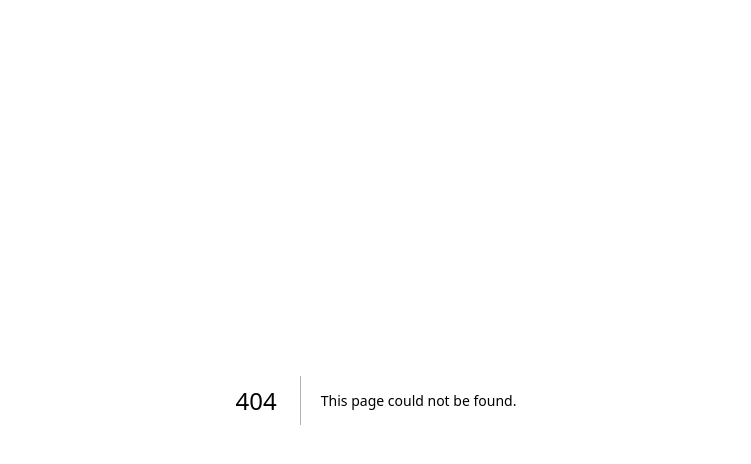
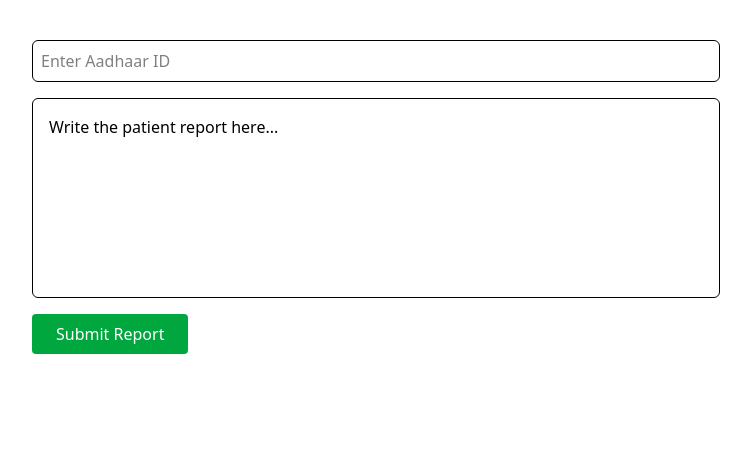
Before and after one commit to Anushka2805/Health_Ease, a Next.js app: page /pro_doc/reports in a window 1280 px wide. Before the commit this address had no page. Shown: the top 464 px of the page, without its empty margins (264-1015 px from the left). Built offline with nearby package versions, Linux system fonts and the light colour scheme.

Commit message:
doctor api

```diff
--- a/app/doctor_register/page.tsx
+++ b/app/doctor_register/page.tsx
@@ -1,3 +1,4 @@
+//app/doctor-register/page.tsx
 "use client";
 import React, { useState, useEffect } from "react";
 import { User, Building2, FileCheck, ArrowLeft, ArrowRight, CheckCircle, Shield, Clock, Award } from "lucide-react";
@@ -66,10 +67,22 @@
   };
 
   const handleSubmit = () => {
-    // This is where you'd actually use the formData
-    console.log('Form submitted:', formData);
-    // Add your submission logic here
-  };
+  console.log('Form submitted:', formData);
+
+  // Save to localStorage
+  localStorage.setItem("doctorProfile", JSON.stringify({
+    firstName: formData.personalInfo.firstName,
+    lastName: formData.personalInfo.lastName,
+    email: formData.personalInfo.email,
+    specialization: formData.professionalInfo.specialization,
+    experience: formData.professionalInfo.experience,
+    bio: formData.professionalInfo.bio,
+  }));
+
+  // Redirect to dashboard (optional)
+  window.location.href = "/pro_doc";
+};
+
 
   return (
     <div className="min-h-screen relative overflow-hidden" style={{ background: 'linear-gradient(135deg, #E7EFC7 0%, #AEC8A4 100%)' }}>
--- a/app/pro_doc/page.tsx
+++ b/app/pro_doc/page.tsx
@@ -1,8 +1,24 @@
+//app/pro_doc/page.tsx
 "use client";
-import React from 'react';
+import React, { useEffect, useState } from 'react';
+import Link from "next/link";
 import { User, Calendar, Clock, Globe, MessageCircle, Users, FileText, Pill, Bell, Search, Settings, LogOut, Activity } from 'lucide-react';
 
 const DoctorDashboard: React.FC = () => {
+  const [doctorData, setDoctorData] = useState<{ firstName: string; lastName: string; email: string; specialization?: string; experience?: string; bio?: string }>({
+    firstName: '',
+    lastName: '',
+    email: '',
+  });
+
+  useEffect(() => {
+    const storedData = localStorage.getItem("doctorProfile");
+    if (storedData) {
+      setDoctorData(JSON.parse(storedData));
+    }
+  }, []);
+
+
   return (
     <div className="min-h-screen bg-gradient-to-br from-[#E7EFC7] via-[#E7EFC7] to-[#AEC8A4]/30">
 
@@ -49,9 +65,12 @@
             <button className="bg-white/60 backdrop-blur text-[#3B3B1A] px-6 py-3 rounded-xl hover:bg-white hover:shadow-md transition-all duration-200 font-medium border border-[#AEC8A4]/20">
               Patients
             </button>
-            <button className="bg-white/60 backdrop-blur text-[#3B3B1A] px-6 py-3 rounded-xl hover:bg-white hover:shadow-md transition-all duration-200 font-medium border border-[#AEC8A4]/20">
-              Reports
-            </button>
+            <Link href="/pro_doc/reports">
+              <button className="bg-white/60 backdrop-blur text-[#3B3B1A] px-6 py-3 rounded-xl hover:bg-white hover:shadow-md transition-all duration-200 font-medium border border-[#AEC8A4]/20">
+                Reports
+              </button>
+            </Link>
+
             <button className="bg-white/60 backdrop-blur text-[#3B3B1A] px-6 py-3 rounded-xl hover:bg-white hover:shadow-md transition-all duration-200 font-medium border border-[#AEC8A4]/20">
               Analytics
             </button>
@@ -68,7 +87,7 @@
 
         {/* Welcome Section */}
         <div className="mb-8">
-          <h2 className="text-4xl font-bold text-[#3B3B1A] mb-2">Good Morning, Dr. Shaivi ☀️</h2>
+          <h2 className="text-4xl font-bold text-[#3B3B1A] mb-2">Good Morning</h2>
           <p className="text-lg text-[#8A784E]/80">Ready to make a difference in your patients lives today</p>
         </div>
 
@@ -161,7 +180,10 @@
               {/* Profile Info */}
               <div className="flex-1 w-full">
                 <div className="text-center lg:text-left mb-8">
-                  <h3 className="text-4xl font-bold text-[#3B3B1A] mb-3">Dr. Shaivi Mehta</h3>
+                  <h3 className="text-4xl font-bold text-[#3B3B1A] mb-3">
+                    Dr. {doctorData.firstName} {doctorData.lastName}
+                  </h3>
+
                   <div className="flex items-center justify-center lg:justify-start gap-3 mb-4">
                     <span className="px-4 py-2 bg-gradient-to-r from-[#AEC8A4] to-[#8A784E] text-white rounded-full text-sm font-medium shadow-lg">
                       Dermatologist
@@ -183,7 +205,7 @@
                       </div>
                       <div className="flex-1">
                         <p className="text-xs text-[#8A784E] font-medium uppercase tracking-wide">Email Address</p>
-                        <p className="font-semibold text-[#3B3B1A] text-sm">dr.shaivi@healthease.com</p>
+                        <p className="text-[#8A784E]/80">{doctorData.email}</p>
                       </div>
                     </div>
 
--- /dev/null
+++ b/app/pro_doc/reports/page.tsx
@@ -0,0 +1,42 @@
+"use client";
+import React, { useState } from "react";
+import { useEditor, EditorContent } from "@tiptap/react";
+import StarterKit from "@tiptap/starter-kit";
+
+export default function ReportsPage() {
+  const [aadhaarId, setAadhaarId] = useState("");
+
+  const editor = useEditor({
+    extensions: [StarterKit],
+    content: "<p>Write the patient report here...</p>",
+  });
+
+  const handleSubmit = () => {
+    const reportHtml = editor?.getHTML();
+    console.log("Aadhaar ID:", aadhaarId);
+    console.log("Report:", reportHtml);
+    // Here you'd send to your backend
+  };
+
+  return (
+    <div className="p-10 space-y-4 max-w-3xl mx-auto">
+      <input
+        type="text"
+        placeholder="Enter Aadhaar ID"
+        className="border p-2 w-full rounded-md"
+        value={aadhaarId}
+        onChange={(e) => setAadhaarId(e.target.value)}
+      />
+      <EditorContent
+        editor={editor}
+        className="min-h-[200px] border rounded-md p-4 bg-white"
+      />
+      <button
+        onClick={handleSubmit}
+        className="px-6 py-2 bg-green-600 text-white rounded hover:bg-green-700 transition"
+      >
+        Submit Report
+      </button>
+    </div>
+  );
+}
```
Also changed, not shown: package.json (+5 -2 lines), 1 other file (tests, documents, lock files or other folders).
